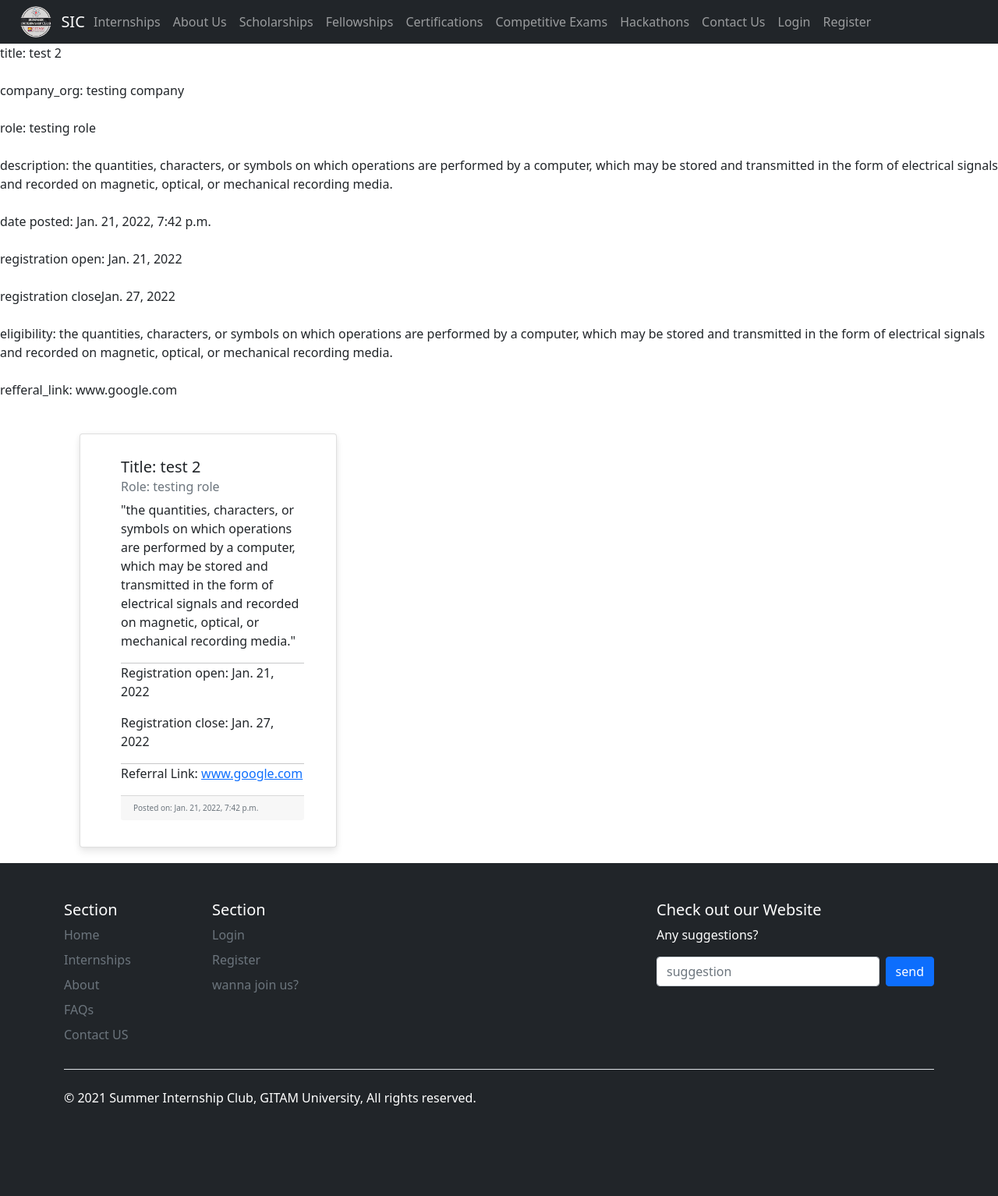
After one commit to Dheerajdoppalapudi/Summer-Internship-Club-Website, a Django app: a page that uses sicwebapp/page/templates/page/base.html in a window 1280 px wide. The commit adds this page. Shown: the whole page at 78% size. Run offline with Django 4.2, Linux system fonts and the light colour scheme; data comes from the database, SQL or seed files in the repository.

Commit message:
filtering, newpage for each internship added

```diff
--- a/sicwebapp/page/admin.py
+++ b/sicwebapp/page/admin.py
@@ -1,8 +1,8 @@
 from django.contrib import admin
-from .models import Post, Member, Suggestions, Certifications, Scolarships, Hackathons, Fellowships, Competetive
+from .models import Internship, Member, Suggestions, Certifications, Scolarships, Hackathons, Fellowships, Competetive
 
 # Register your models here.
-admin.site.register(Post)
+admin.site.register(Internship)
 admin.site.register(Member)
 admin.site.register(Suggestions)
 admin.site.register(Certifications)
--- a/sicwebapp/page/models.py
+++ b/sicwebapp/page/models.py
@@ -1,14 +1,27 @@
 from django.db import models
 from django.utils import timezone
 
-class Post(models.Model):
-    title = models.CharField(max_length=50, blank=False)
+BRANCH_CHOICES = (
+    ('Engineering', 'Engineering'),
+    ('Management', 'Management'),
+    ('Medical and Para-medical', 'Medical and Para-medical'),
+    ('Humanities and Social Sciences', 'Humanities and Social Sciences'),
+    ('Law', 'Law'),
+    ('Sciences', 'Sciences'),
+)
+
+class Internship(models.Model):
+    title = models.CharField(max_length=75, blank=False)
+    comapny_org = models.CharField(max_length=150, blank=True)
     role = models.CharField(max_length=50, blank=False)
+    format = models.CharField(max_length=50, blank=False)
     description = models.TextField()
-    date_posted = models.DateTimeField(default=timezone.now, blank=False)
     registration_open = models.DateField()
     registration_close = models.DateField()
-    refer_link = models.CharField(max_length=100, blank=False)
+    eligibility = models.TextField()
+    referral_link = models.CharField(max_length=100, blank=False)
+    branch = models.CharField(max_length=50, choices=BRANCH_CHOICES, default='Everyone')
+    date_posted = models.DateTimeField(default=timezone.now, blank=False)
 
     def __str__(self):
         return f'Title: {self.title} ---> {self.role}'
--- a/sicwebapp/page/templates/page/base.html
+++ b/sicwebapp/page/templates/page/base.html
@@ -6,8 +6,13 @@
     <meta charset="utf-8">
     <meta name="viewport" content="width=device-width, initial-scale=1">
     <!-- Bootstrap CSS -->
-    <link href="https://cdn.jsdelivr.net/npm/bootstrap@5.1.1/dist/css/bootstrap.min.css" rel="stylesheet"
-          integrity="sha384-F3w7mX95PdgyTmZZMECAngseQB83DfGTowi0iMjiWaeVhAn4FJkqJByhZMI3AhiU" crossorigin="anonymous">
+    <!-- CSS only -->
+    <link href="https://cdn.jsdelivr.net/npm/bootstrap@5.1.3/dist/css/bootstrap.min.css" rel="stylesheet"
+          integrity="sha384-1BmE4kWBq78iYhFldvKuhfTAU6auU8tT94WrHftjDbrCEXSU1oBoqyl2QvZ6jIW3" crossorigin="anonymous">
+    <!-- JavaScript Bundle with Popper -->
+    <script src="https://cdn.jsdelivr.net/npm/bootstrap@5.1.3/dist/js/bootstrap.bundle.min.js"
+            integrity="sha384-ka7Sk0Gln4gmtz2MlQnikT1wXgYsOg+OMhuP+IlRH9sENBO0LRn5q+8nbTov4+1p"
+            crossorigin="anonymous"></script>
     {% if title %}
     <title>SIC - {{ title }}</title>
     {% else %}
@@ -25,6 +30,8 @@
         .navbar-brand{
             padding-left: 1%;
         }
+
+
     </style>
 </head>
 <body>
@@ -37,7 +44,7 @@
             aria-controls="navbarText" aria-expanded="false" aria-label="Toggle navigation">
         <span class="navbar-toggler-icon"></span>
     </button>
-    <div class="collapse navbar-collapse" id="navbarText" >
+    <div class="collapse navbar-collapse" id="navbarText">
         <ul class="navbar-nav mr-auto">
             <li class="nav-item active">
                 <a class="nav-link" href="{% url 'page-internships' %}">Internships <span class="sr-only"></span></a>
@@ -155,8 +162,5 @@
         </footer>
     </div>
 </div>
-<script src="https://cdn.jsdelivr.net/npm/bootstrap@5.1.1/dist/js/bootstrap.bundle.min.js"
-        integrity="sha384-/bQdsTh/da6pkI1MST/rWKFNjaCP5gBSY4sEBT38Q/9RBh9AH40zEOg7Hlq2THRZ"
-        crossorigin="anonymous"></script>
 </body>
 </html>
--- /dev/null
+++ b/sicwebapp/page/templates/page/specific_internship.html
@@ -0,0 +1,77 @@
+{% extends "page/base.html" %}
+{% block content %}
+{% load static %}
+<style>
+    .fullcontainer {
+        display: flex;
+        flex-wrap: wrap;
+    }
+    .fullcontainer > div {
+        margin: 10px;
+        padding: 10px;
+        width: 350px;
+    }
+    .card:hover {
+     transform: scale(1.05);
+     box-shadow: 0 10px 20px rgba(0,0,0,.12), 0 4px 8px rgba(0,0,0,.06);
+    }
+    .card {
+    border-radius: 4px;
+    background: #fff;
+    box-shadow: 0 6px 10px rgba(0,0,0,.08), 0 0 6px rgba(0,0,0,.05);
+    transition: .3s transform cubic-bezier(.155,1.105,.295,1.12),.3s box-shadow,.3s -webkit-transform cubic-bezier(.155,1.105,.295,1.12);
+    padding: 14px 25px 18px 36px;
+    cursor: pointer;
+    }
+    hr {
+    margin: 0
+    }
+    .homepg {
+      display: flex;
+      justify-content: space-around;
+      align-items: center;
+    }
+</style>
+<div>
+    title: {{ post.title }}
+    <br><br>
+    company_org: {{ post.comapny_org }}
+    <br><br>
+    role: {{ post.role }}
+    <br><br>
+    description: {{ post.description }}
+    <br><br>
+    date posted: {{ post.date_posted }}
+    <br><br>
+    registration open: {{ post.registration_open }}
+    <br><br>
+    registration close{{ post.registration_close }}
+    <br><br>
+    eligibility: {{ post.eligibility }}
+    <br><br>
+    refferal_link: {{ post.referral_link }}
+    <br><br>
+</div>
+<div class="container">
+    <div class="fullcontainer">
+        <div class="grid">
+            <div class="card cardtwo">
+                <div class="hover_color_bubble"></div>
+                <div class="card-body">
+                    <h5 class="card-title">Title: {{ post.title }}</h5>
+                    <h6 class="card-subtitle mb-2 text-muted">Role: {{ post.role }}</h6>
+                    <p class="card-text ">"{{ post.description }}"</p>
+                    <hr>
+                    <p class="card-texttwo ">Registration open: {{ post.registration_open}}</p>
+                    <p class="card-texttwo ">Registration close: {{ post.registration_close}}</p>
+                    <hr>
+                    <p>Referral Link: <a href=https://{{ post.referral_link }} class="card-link">{{ post.referral_link }}</a>
+                    </p>
+                    <div class="card-footer text-muted" style="font-size:10px; text-align:left">Posted on: {{ post.date_posted }}
+                    </div>
+                </div>
+            </div>
+        </div>
+    </div>
+</div>
+{% endblock content %}
--- a/sicwebapp/page/urls.py
+++ b/sicwebapp/page/urls.py
@@ -2,7 +2,7 @@ from django.urls import path
 from . import views
 
 urlpatterns = [
-    path('', views.internships, name='page-internships'),
+    path('internships/', views.internships, name='page-internships'),
     path('sug/', views.feedback, name='page-suggestions'),
     path('about/', views.about, name='page-about'),
     path('contactus/', views.contact_us, name='contact-us'),
@@ -11,4 +11,6 @@ urlpatterns = [
     path('competitive/', views.competitive, name='page-competitive'),
     path('hackathons/', views.hackathons, name='page-hackathons'),
     path('fellowships/', views.fellowships, name='page-fellowships'),
+    path('internships/search/<str:title>/', views.specific_internship, name='specific_internship'),
+    path('internships/<str:branch>/', views.internship_branch, name='internship_branch'),
 ]
--- a/sicwebapp/page/views.py
+++ b/sicwebapp/page/views.py
@@ -1,14 +1,18 @@
 from django.shortcuts import render
 from django.contrib.auth.decorators import login_required
-from .models import Post, Member, Suggestions, Scolarships, Hackathons, Fellowships, Certifications, Competetive
-from django.http import JsonResponse
+from .models import Internship, Member, Suggestions, Scolarships, Hackathons, Fellowships, Certifications, Competetive
+from django.http import JsonResponse, Http404
+
+branches = ['Engineering', 'Management', 'Medical and  Para-medical', 'Humanities and Social Sciences', 'Law', 'Sciences']
 
 @login_required
 def internships(request):
     context = {
-        'posts' : Post.objects.all()
+        'branches': branches,
+        'count': Internship.objects.all().count(),
+        'posts': Internship.objects.all()
     }
-    return render(request, 'page/home.html', context)
+    return render(request, 'page/internships.html', context)
 
 def about(request):
     context = {
@@ -28,9 +32,9 @@ def feedback(request):
             sug.description = request.POST.get('suggestion')
             sug.save()
     context = {
-        'posts': Post.objects.all()
+        'posts': Internship.objects.all()
     }
-    return render(request, 'page/home.html', context)
+    return render(request, 'page/internships.html', context)
 
 def scholarships(request):
     context = {
@@ -61,3 +65,20 @@ def fellowships(request):
         'fellowships': Fellowships.objects.all()
     }
     return render(request, 'page/fellowships.html', context)
+
+def specific_internship(request, title):
+    try:
+        post = Internship.objects.get(title=title)
+    except post.DoesNotExist:
+        raise Http404("Internship Does Not Exist")
+    context = {
+            "post": post
+        }
+    return render(request, 'page/specific_internship.html', context)
+
+def internship_branch(request, branch):
+    context = {
+        'count': Internship.objects.filter(branch=branch).count(),
+        "posts": Internship.objects.filter(branch=branch)
+    }
+    return render(request, 'page/internships.html', context)
```
Also changed, not shown: sicwebapp/page/templates/page/internships.html (renamed from sicwebapp/page/templates/page/home.html, +39 -8 lines), sicwebapp/db.sqlite3, sicwebapp/page/migrations/0007_internship_delete_post.py (added), sicwebapp/page/migrations/0008_rename_event_host_internship_comapny_org.py (added).
